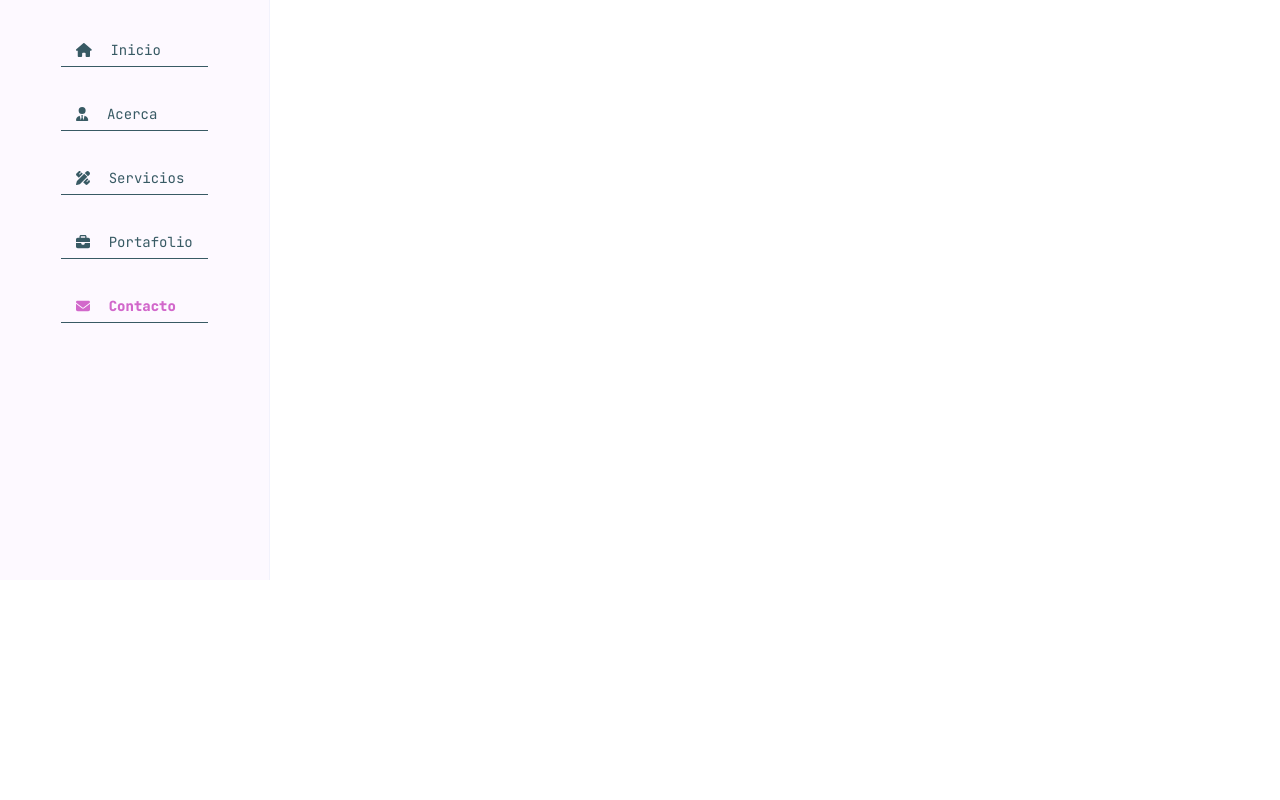
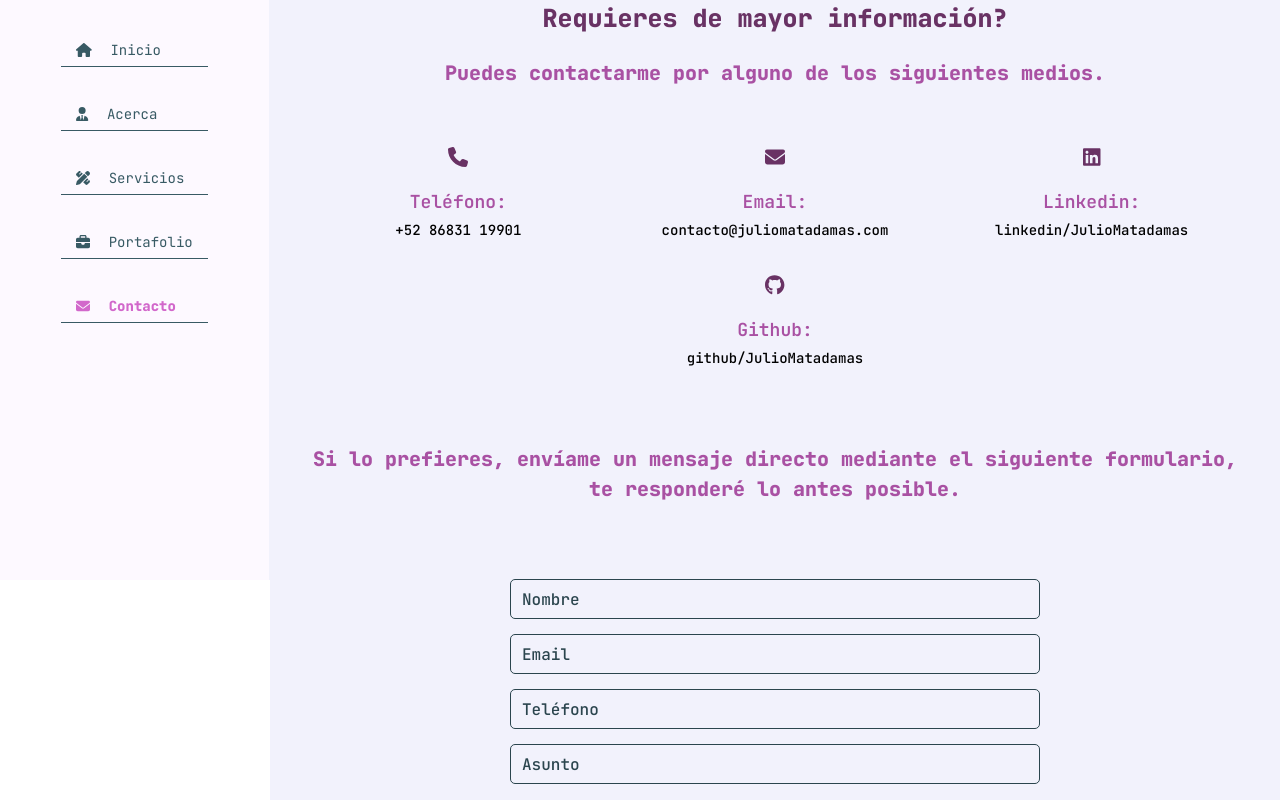
Before and after one commit to JuliusMatadamas/juliomatadamas.com, an Angular app: page /contact in a window 1280 px wide. Shown: the part 220-1020 px from the top of the page. Before the commit the page ends 800 px from the top, so only its background shows below. Built offline with nearby package versions, Linux system fonts and the light colour scheme.

Commit message:
Se crea el contenido y estilos de la seccion contact y se empieza a dar estilos responsivos.

```diff
--- a/src/app/modules/content/pages/contact/components/contact/contact.component.css
+++ b/src/app/modules/content/pages/contact/components/contact/contact.component.css
@@ -0,0 +1,117 @@
+.contact-title {
+    color: var(--color-purple-1);
+    font-size: 25px;
+    margin-bottom: 20px;
+    text-align: center;
+}
+
+.contact-subtitle {
+    color: var(--color-purple-2);
+    font-size: 20px;
+    margin-bottom: 40px;
+    text-align: center;
+}
+
+.contact-items {
+    align-items: center;
+    display: flex;
+    justify-content: space-around;
+    margin: 0 0 60px;
+}
+
+.contact-info-item {
+    margin: 5px;
+    max-width: 240px;
+    padding: 10px 0;
+    text-align: center;
+    width: 100%;
+}
+
+.contact-info-item h4 {
+    color: var(--color-purple-2);
+    font-size: 18px;
+    font-weight: 700;
+    margin: 15px 0 5px;
+}
+
+.contact-info-item p {
+    display: block;
+    font-size: 14px;
+    font-weight: 400;
+    width: 100%;
+}
+
+.icon {
+    display: inline-block;
+}
+
+.icon:first-child {
+    color: var(--color-purple-1);
+    font-size: 20px;
+}
+
+.contact-form-container {
+    align-items: center;
+    display: flex;
+    justify-content: space-around;
+}
+.contact-form-left, .contact-form-right {
+    margin: auto;
+    max-width: 550px;
+    padding: 20px 10px;
+    position: relative;
+    width: 90%;
+}
+
+.input__wrapper {
+    padding: 15px 0 0;
+    position: relative;
+}
+
+.input__field {
+    background: transparent;
+    border: 1px solid var(--color-dark-2);
+    border-radius: 5px;
+    color: var(--color-dark-1);
+    font-size: 1rem;
+    padding: 10px 32px;
+    transition: border-color 0.2s;
+    width: 100%;
+}
+
+.input__field::placeholder {
+    color: transparent;
+}
+
+.input__field:placeholder-shown ~ .input__label {
+    color: var(--color-dark-2);
+    cursor: text;
+    font-size: 1rem;
+    top: 24px;
+}
+
+label, .input__field:focus ~ .input__label {
+    background-color: var(--color-light-3);
+    color: var(--color-dark-2);
+    font-size: 12px;
+    display: block;
+    left: 8px;
+    padding: 0 4px;
+    position: absolute;
+    top: 6px;
+    transition: 0.3s;
+}
+
+.input__field:focus ~ .input__label {
+    color: var(--color-dark-1);
+}
+
+.input__field:focus {
+    border: 1px solid var(--color-dark-1);
+    outline: 1px solid var(--color-dark-2);
+}
+
+.input__wrapper button {
+    margin-left: 50%;
+    width: 50%;
+}
--- a/src/app/modules/content/pages/contact/components/contact/contact.component.html
+++ b/src/app/modules/content/pages/contact/components/contact/contact.component.html
@@ -1 +1,82 @@
-<p>contact works!</p>
+<section class="contact">
+    <div class="container">
+        <div class="row">
+            <div class="section-title padd-15">
+                <h2>Contacto</h2>
+            </div>
+        </div>
+
+        <h3 class="contact-title">Requieres de mayor información?</h3>
+        <h4 class="contact-subtitle">Puedes contactarme por alguno de los siguientes medios.</h4>
+
+        <div class="contact-items row">
+            <div class="contact-info-item">
+                <div class="icon">
+                    <fa-icon [icon]="faPhone"></fa-icon>
+                </div>
+                <h4>Teléfono:</h4>
+                <p>+52 86831 19901</p>
+            </div>
+
+            <div class="contact-info-item">
+                <div class="icon">
+                    <fa-icon [icon]="faEnvelope"></fa-icon>
+                </div>
+                <h4>Email:</h4>
+                <p>contacto@juliomatadamas.com</p>
+            </div>
+
+            <div class="contact-info-item">
+                <div class="icon">
+                    <fa-icon [icon]="faLinkedin"></fa-icon>
+                </div>
+                <h4>Linkedin:</h4>
+                <p>linkedin/JulioMatadamas</p>
+            </div>
+
+            <div class="contact-info-item">
+                <div class="icon">
+                    <fa-icon [icon]="faGithub"></fa-icon>
+                </div>
+                <h4>Github:</h4>
+                <p>github/JulioMatadamas</p>
+            </div>
+        </div>
+
+        <h4 class="contact-subtitle">Si lo prefieres, envíame un mensaje directo mediante el siguiente formulario, te responderé lo antes posible.</h4>
+
+        <div class="contact-form-container row">
+            <div class="contact-form-left">
+                <div class="input__wrapper">
+                    <input type="text" name="name" id="name" placeholder="Tu nombre" class="input__field">
+                    <label for="name" class="input__label">Nombre</label>
+                </div>
+
+                <div class="input__wrapper">
+                    <input type="email" name="email" id="email" placeholder="Tu email" class="input__field">
+                    <label for="email" class="input__label">Email</label>
+                </div>
+
+                <div class="input__wrapper">
+                    <input type="tel" name="phone" id="phone" placeholder="Tu teléfono" class="input__field">
+                    <label for="phone" class="input__label">Teléfono</label>
+                </div>
+
+                <div class="input__wrapper">
+                    <input type="text" name="subject" id="subject" placeholder="Tu asunto" class="input__field">
+                    <label for="subject" class="input__label">Asunto</label>
+                </div>
+            </div>
+            <div class="contact-form-right">
+                <div class="input__wrapper">
+                    <textarea name="message" id="message" cols="30" rows="6" placeholder="Tu mensaje" class="input__field"></textarea>
+                    <label for="message" class="input__label">Mensaje</label>
+                </div>
+
+                <div class="input__wrapper">
+                    <button class="btn" type="submit">Enviar</button>
+                </div>
+            </div>
+        </div>
+    </div>
+</section>
--- a/src/app/modules/content/pages/contact/components/contact/contact.component.ts
+++ b/src/app/modules/content/pages/contact/components/contact/contact.component.ts
@@ -1,4 +1,6 @@
 import { Component } from '@angular/core';
+import { faEnvelope, faPhone} from "@fortawesome/free-solid-svg-icons";
+import {faGithub, faLinkedin} from "@fortawesome/free-brands-svg-icons";
 
 @Component({
   selector: 'app-contact',
@@ -6,5 +8,8 @@ import { Component } from '@angular/core';
   styleUrls: ['./contact.component.css']
 })
 export class ContactComponent {
-
+    faPhone = faPhone;
+    faEnvelope = faEnvelope;
+    faLinkedin = faLinkedin;
+    faGithub = faGithub;
 }
--- a/src/app/modules/content/pages/home/components/home/home.component.css
+++ b/src/app/modules/content/pages/home/components/home/home.component.css
@@ -62,3 +62,95 @@
         border-radius: 60% 40% 30% 70%/60% 30% 70% 40%;
     }
 }
+
+@media screen and (min-width: 1200px) and (max-width: 1300px) {
+    .home-img img {
+        width: 360px;
+    }
+}
+
+@media screen and (min-width: 992px) and (max-width: 1199px) {
+    .hello {
+        font-size: 22px;
+    }
+    .hello span {
+        font-size: 24px;
+    }
+    .home-info {
+        max-width: 50%;
+    }
+    .home-info p {
+        font-size: 18px;
+        text-align: justify;
+    }
+    .home-img {
+        max-width: 50%;
+    }
+    .home-img img {
+        width: 300px;
+    }
+    .my-profession {
+        font-size: 22px;
+    }
+}
+
+@media screen and (min-width: 768px) and (max-width: 991px) {
+    .hello {
+        font-size: 22px;
+    }
+    .hello span {
+        font-size: 24px;
+    }
+    .home-info {
+        max-width: 60%;
+    }
+    .home-info p {
+        font-size: 18px;
+        text-align: justify;
+    }
+    .home-img {
+        max-width: 40%;
+    }
+    .home-img img {
+        width: 300px;
+    }
+    .my-profession {
+        font-size: 22px;
+    }
+}
+
+@media screen and (max-width: 767px) {
+    .hello {
+        font-size: 22px;
+        text-align: center;
+    }
+    .hello span {
+        font-size: 24px;
+    }
+    .home-img {
+        flex: 0 0 100%;
+        max-width: 100%;
+        order: 1;
+    }
+    .home-info {
+        flex: 0 0 100%;
+        max-width: 100%;
+        order: 2;
+    }
+    .home-info p {
+        font-size: 16px;
+        margin-bottom: 20px;
+    }
+    .home-img img {
+        margin: auto;
+        max-width: 300px;
+        width: 85%;
+    }
+    .my-profession {
+        font-size: 22px;
+        text-align: center;
+    }
+    .row {
+        text-align: center;
+    }
+}
--- a/src/app/modules/content/pages/portfolio/components/portfolio/portfolio.component.css
+++ b/src/app/modules/content/pages/portfolio/components/portfolio/portfolio.component.css
@@ -1,4 +1,5 @@
 .portfolio-item {
-    flex: 0 0 33.33%;
-    max-width: 33.33%;
+    margin: auto;
+    max-width: 320px;
+    width: 80%;
 }
--- a/src/app/modules/content/pages/portfolio/components/portfolio/portfolio.component.html
+++ b/src/app/modules/content/pages/portfolio/components/portfolio/portfolio.component.html
@@ -13,7 +13,7 @@
             </div>
         </div>
 
-        <div class="row">
+        <div class="portfolio-items row">
             <app-portfolio-item class="portfolio-item padd-15"></app-portfolio-item>
             <app-portfolio-item class="portfolio-item padd-15"></app-portfolio-item>
             <app-portfolio-item class="portfolio-item padd-15"></app-portfolio-item>
--- a/src/app/modules/content/pages/services/components/services/services.component.css
+++ b/src/app/modules/content/pages/services/components/services/services.component.css
@@ -15,16 +15,23 @@
     transition: all 0.3s ease;
 }
 
+.services-items {
+    align-items: center;
+    display: flex;
+    justify-content: space-around;
+}
+
 .service-item {
-    flex: 0 0 33.33%;
-    margin-bottom: 30px;
-    max-width: 33.33%;
+    margin: auto;
+    max-width: 370px;
+    width: 80%;
 }
 
 .service-item-inner {
     background-color: var(--color-light-0);
     border: 1px solid #c5c5c5;
     border-radius: 10px;
+    min-height: 700px;
     padding: 30px;
     text-align: center;
     transition: all 0.3s ease;
--- a/src/app/modules/content/pages/services/components/services/services.component.html
+++ b/src/app/modules/content/pages/services/components/services/services.component.html
@@ -6,7 +6,7 @@
             </div>
         </div>
 
-        <div class="row">
+        <div class="services-items row">
             <div class="service-item padd-15">
                 <div class="service-item-inner">
                     <div class="icon">
--- a/src/styles.css
+++ b/src/styles.css
@@ -78,6 +78,7 @@ aside {
     justify-content: center;
     position: fixed;
     top: 0;
+    transition: all 0.3s ease;
     width: 270px;
     z-index: 10;
 }
@@ -119,6 +120,7 @@ h6 {
 
 main {
     padding-left: 270px;
+    transition: all 0.3s ease;
 }
 
 section {
@@ -205,3 +207,30 @@ section {
 .shadow-dark {
     box-shadow: 0 0 20px rgba(48, 46, 77, 0.15);
 }
+
+@media screen and (min-width: 768px) and (max-width: 991px) {
+    aside {
+        left: -270px;
+    }
+    main {
+        padding-left: 0;
+    }
+}
+
+@media screen and (min-width: 576px) and (max-width: 767px) {
+    aside {
+        left: -270px;
+    }
+    main {
+        padding-left: 0;
+    }
+}
+
+@media screen and (max-width: 575px) {
+    aside {
+        left: -270px;
+    }
+    main {
+        padding-left: 0;
+    }
+}
```
Also changed, not shown: src/app/modules/content/pages/contact/contact.module.ts (+9 -8 lines).
